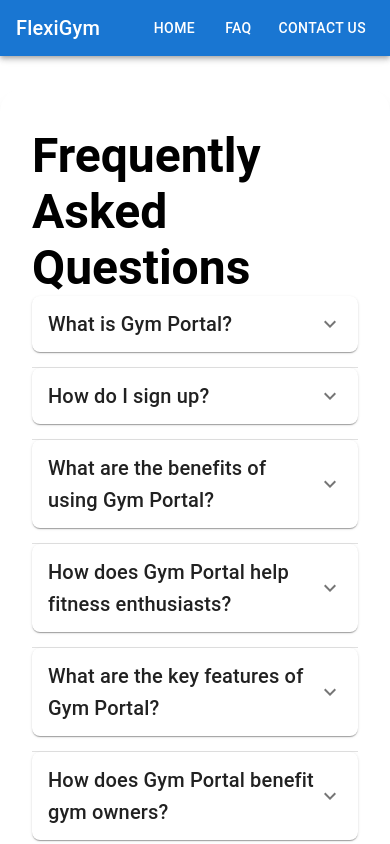
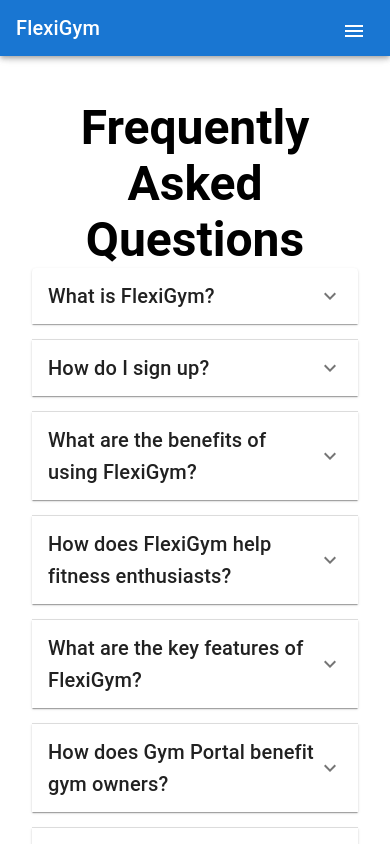
Before and after one commit to CodeBreaker2712/CSCI_5409_Grp_09, a Next.js app in the folder gym_portal/: page /faq in a window 390 px wide. Shown: the top 844 px of the page. Built offline with nearby package versions, Linux system fonts and the light colour scheme.

Commit message:
responsiveness added for all the component and some UI changes

```diff
--- a/gym_portal/src/app/faq/page.js
+++ b/gym_portal/src/app/faq/page.js
@@ -1,5 +1,4 @@
 // pages/faq.js
-
 import Head from "next/head";
 import {
   Accordion,
@@ -13,9 +12,9 @@
 
 const faq_content = [
   {
-    question: "What is Gym Portal?",
+    question: "What is FlexiGym?",
     answer:
-      "Gym Portal is a platform that connects fitness enthusiasts with gyms and fitness trainers.",
+      "FlexiGym is a platform that connects fitness enthusiasts with gyms and fitness trainers.",
   },
   {
     question: "How do I sign up?",
@@ -23,19 +22,19 @@
       "You can sign up by clicking on the 'Sign Up' button on the top right corner and filling out the registration form.",
   },
   {
-    question: "What are the benefits of using Gym Portal?",
+    question: "What are the benefits of using FlexiGym?",
     answer:
-      "Gym Portal simplifies the process of finding the right gym by providing comprehensive information about gyms and their amenities. It enables users to compare choices, make sound decisions, and discover exclusive membership plans tailored to their needs.",
+      "FlexiGym simplifies the process of finding the right gym by providing comprehensive information about gyms and their amenities. It enables users to compare choices, make sound decisions, and discover exclusive membership plans tailored to their needs.",
   },
   {
-    question: "How does Gym Portal help fitness enthusiasts?",
+    question: "How does FlexiGym help fitness enthusiasts?",
     answer:
-      "Gym Portal empowers fitness enthusiasts by offering a centralized platform to explore various gyms and fitness trainers. It allows users to discover new fitness opportunities, access exclusive deals, and connect with like-minded individuals to enhance their fitness journey.",
+      "FlexiGym empowers fitness enthusiasts by offering a centralized platform to explore various gyms and fitness trainers. It allows users to discover new fitness opportunities, access exclusive deals, and connect with like-minded individuals to enhance their fitness journey.",
   },
   {
-    question: "What are the key features of Gym Portal?",
+    question: "What are the key features of FlexiGym?",
     answer:
-      "Gym Portal offers a gym search system based on location, services, amenities, and user reviews, enabling users to find the perfect gym effortlessly. It provides detailed gym profiles, alternative membership options, and flexible passes for users to choose from. Additionally, Gym Portal facilitates seamless interaction between consumers and gym owners, allowing direct communication for inquiries and memberships.",
+      "FlexiGym offers a gym search system based on location, services, amenities, and user reviews, enabling users to find the perfect gym effortlessly. It provides detailed gym profiles, alternative membership options, and flexible passes for users to choose from. Additionally, FlexiGym facilitates seamless interaction between consumers and gym owners, allowing direct communication for inquiries and memberships.",
   },
   {
     question: "How does Gym Portal benefit gym owners?",
@@ -51,12 +50,12 @@
     question:
       "Can I use Gym Portal to book fitness classes or personal training sessions?",
     answer:
-      "Yes, Gym Portal allows users to book fitness classes, personal training sessions, and other services offered by participating gyms and fitness trainers. Simply browse through the available options, select your preferred class or session, and book it directly through the platform.",
+      "Yes, FlexiGym allows users to book fitness classes, personal training sessions, and other services offered by participating gyms and fitness trainers. Simply browse through the available options, select your preferred class or session, and book it directly through the platform.",
   },
   {
-    question: "Is Gym Portal available on mobile devices?",
+    question: "Is FlexiGym available on mobile devices?",
     answer:
-      "Yes, Gym Portal is fully optimized for mobile devices, allowing users to access the platform anytime, anywhere. Whether you're using a smartphone or tablet, you can easily search for gyms, book classes, and stay updated on the latest fitness trends on the go.",
+      "Yes, FlexiGym is fully optimized for mobile devices, allowing users to access the platform anytime, anywhere. Whether you're using a smartphone or tablet, you can easily search for gyms, book classes, and stay updated on the latest fitness trends on the go.",
   },
 ];
 
@@ -64,48 +63,34 @@
   return (
     <div>
       <Head>
-<title>FAQ - Gym Portal</title>
+        <title>FAQ - FlexiGym</title>
       </Head>
       <Box
-        className="bg-white py-10 px-4 mx-auto shadow-lg rounded-3xl"
+        className="bg-white py-10 px-4 mx-auto shadow-lg rounded-lg"
         style={{ maxWidth: "800px" }}
       >
         <Container maxWidth="md">
           <Typography
             variant="h3"
             component="h1"
-            className="mb-8"
+            className="mb-8 text-center"
             style={{ fontWeight: "bold" }}
           >
             Frequently Asked Questions
           </Typography>
           {faq_content.map((item, index) => (
-<Accordion
-              key={index}
-              className="mb-4 shadow-lg rounded-lg"
-              style={{ borderRadius: "8px" }}
->
+            <Accordion key={index} className="mb-4">
               <AccordionSummary
                 expandIcon={<ExpandMoreIcon />}
                 aria-controls={`panel${index + 1}-content`}
                 id={`panel${index + 1}-header`}
-                className="bg-gray-200 hover:bg-gray-300"
-                style={{
-                  borderTopLeftRadius: "8px",
-                  borderTopRightRadius: "8px",
-                }}
+                className="bg-gray-200 hover:bg-gray-300 transition-colors"
               >
                 <Typography variant="h6" className="font-medium">
                   {item.question}
                 </Typography>
               </AccordionSummary>
-<AccordionDetails
-                className="bg-white"
-                style={{
-                  borderBottomLeftRadius: "8px",
-                  borderBottomRightRadius: "8px",
-                }}
->
+              <AccordionDetails>
                 <Typography>{item.answer}</Typography>
               </AccordionDetails>
             </Accordion>
--- a/gym_portal/src/app/globals.css
+++ b/gym_portal/src/app/globals.css
@@ -1,3 +1,14 @@
 @tailwind base;
 @tailwind components;
 @tailwind utilities;
+
+.progress-bar {
+    position: fixed;
+    top: 0;
+    left: 0;
+    width: 0;
+    height: 5px;
+    background-color: #007bff; /* Choose your desired progress bar color */
+    z-index: 1000; /* Ensure the progress bar is above other content */
+    transition: width 0.3s ease; /* Add a smooth transition effect */
+}
--- a/gym_portal/src/app/layout.js
+++ b/gym_portal/src/app/layout.js
@@ -1,16 +1,20 @@
-import Link from "next/link";
+import React from "react";
 import "./globals.css";
 import NavigationPanel from "../components/navigationPanel";
 
-
-export default function RootLayout({ children }) {
+const RootLayout = ({ children }) => {
   return (
     <html lang="en">
-      <body>
-        {" "}
-        <NavigationPanel />
-        {children}
+      <body style={{ overflowX: "hidden", overflowY: "auto", height: "100vh" }}>
+        <div
+          style={{ position: "fixed", top: 0, left: 0, right: 0, zIndex: 1000 }}
+        >
+          <NavigationPanel />
+        </div>
+        <div style={{ paddingTop: "60px" }}>{children}</div>
       </body>
     </html>
   );
-}
+};
+
+export default RootLayout;
--- a/gym_portal/src/app/page.js
+++ b/gym_portal/src/app/page.js
@@ -6,8 +6,8 @@
 import AmenitiesComponent from "../components/amenitiesComponent";
 import MembershipComponent from "../components/membershipComponenet";
 import NavigationPanel from "../components/navigationPanel";
-import Image from 'next/image';
-import gymImage from '../../public/heroImage.jpeg';
+import Image from "next/image";
+import gymImage from "../../public/gym_home.png";
 // import { Search } from '@mui/icons-material';
 
 export default function Home() {
@@ -18,9 +18,12 @@
       </Head>
 
       <Container maxWidth="lg" className=" text-center">
-        <div className="min-h-screen flex justify-center items-center">
-
-          <div>
+        <div className="min-h-screen flex justify-center items-center relative">
+          <div
+            className="absolute inset-0 bg-cover bg-center opacity-15"
+            style={{ backgroundImage: `url(${gymImage.src})` }}
+          ></div>
+          <div className="relative z-10 text-black">
             <Typography variant="h3" component="h1" gutterBottom>
               Welcome to FlexiGym
             </Typography>
@@ -42,15 +45,8 @@
               </Grid>
             </Grid>
           </div>
-          {/* <Image
-              src={gymImage}
-              alt="Gym Image"
-              objectFit="cover"
-              className="rounded-lg"
-            /> */}
         </div>
         <AboutComponent />
-
         <MembershipComponent />
         <AmenitiesComponent />
       </Container>
--- a/gym_portal/src/components/navigationPanel.js
+++ b/gym_portal/src/components/navigationPanel.js
@@ -1,32 +1,93 @@
-// components/NavigationPanel.js
-import { AppBar, Toolbar, Typography, Button } from '@mui/material';
-import Link from 'next/link';
+"use client";
+import React, { useState } from "react";
+import {
+  AppBar,
+  Toolbar,
+  Typography,
+  Button,
+  IconButton,
+  Drawer,
+  List,
+  ListItem,
+  ListItemText,
+  Divider,
+  useMediaQuery,
+} from "@mui/material";
+import MenuIcon from "@mui/icons-material/Menu";
+import Link from "next/link";
 
 const NavigationPanel = () => {
+  const [openDrawer, setOpenDrawer] = useState(false);
+  const isMobile = useMediaQuery("(max-width:600px)");
+
+  const toggleDrawer = (open) => (event) => {
+    if (
+      event.type === "keydown" &&
+      (event.key === "Tab" || event.key === "Shift")
+    ) {
+      return;
+    }
+    setOpenDrawer(open);
+  };
+
   return (
+    <React.Fragment>
       <AppBar position="static" color="primary" className="mb-8">
         <Toolbar>
           <Typography variant="h6" component="div" sx={{ flexGrow: 1 }}>
             FlexiGym
           </Typography>
+          {isMobile && (
+            <IconButton
+              edge="start"
+              color="inherit"
+              aria-label="menu"
+              onClick={toggleDrawer(true)}
+              sx={{ display: { xs: "block", sm: "none" } }}
+            >
+              <MenuIcon />
+            </IconButton>
+          )}
+          {!isMobile && (
+            <div sx={{ display: { xs: "none", sm: "flex" } }}>
               <Link href="/" passHref>
-          <Button color="inherit">
-            Home
-          </Button>
+                <Button color="inherit">Home</Button>
               </Link>
               <Link href="/faq" passHref>
-          <Button color="inherit">
-            FAQ
-          </Button>
+                <Button color="inherit">FAQ</Button>
               </Link>
               <Link href="/contact" passHref>
-          <Button color="inherit">
-            Contact us
-          </Button>
+                <Button color="inherit">Contact us</Button>
               </Link>
+            </div>
+          )}
         </Toolbar>
       </AppBar>
+      {isMobile && (
+        <Drawer anchor="right" open={openDrawer} onClose={toggleDrawer(false)}>
+          <List>
+            <ListItem button onClick={toggleDrawer(false)}>
+              <Link href="/" passHref>
+                <Button color="inherit">Home</Button>
+              </Link>
+            </ListItem>
+            <Divider />
+            <ListItem button onClick={toggleDrawer(false)}>
+              <Link href="/faq" passHref>
+                <Button color="inherit">FAQ</Button>
+              </Link>
+            </ListItem>
+            <Divider />
+            <ListItem button onClick={toggleDrawer(false)}>
+              <Link href="/contact" passHref>
+                <Button color="inherit">Contact us</Button>
+              </Link>
+            </ListItem>
+          </List>
+        </Drawer>
+      )}
+    </React.Fragment>
   );
-}
+};
 
 export default NavigationPanel;
```
Also changed, not shown: gym_portal/src/app/contact/page.js (+23 -13 lines), gym_portal/src/components/aboutComponent.js (+20 -13 lines), gym_portal/src/components/amenitiesComponent.js (+14 -8 lines), gym_portal/src/components/membershipComponenet.js (+25 -17 lines). Lines whose indentation alone changed are shown as unchanged.
